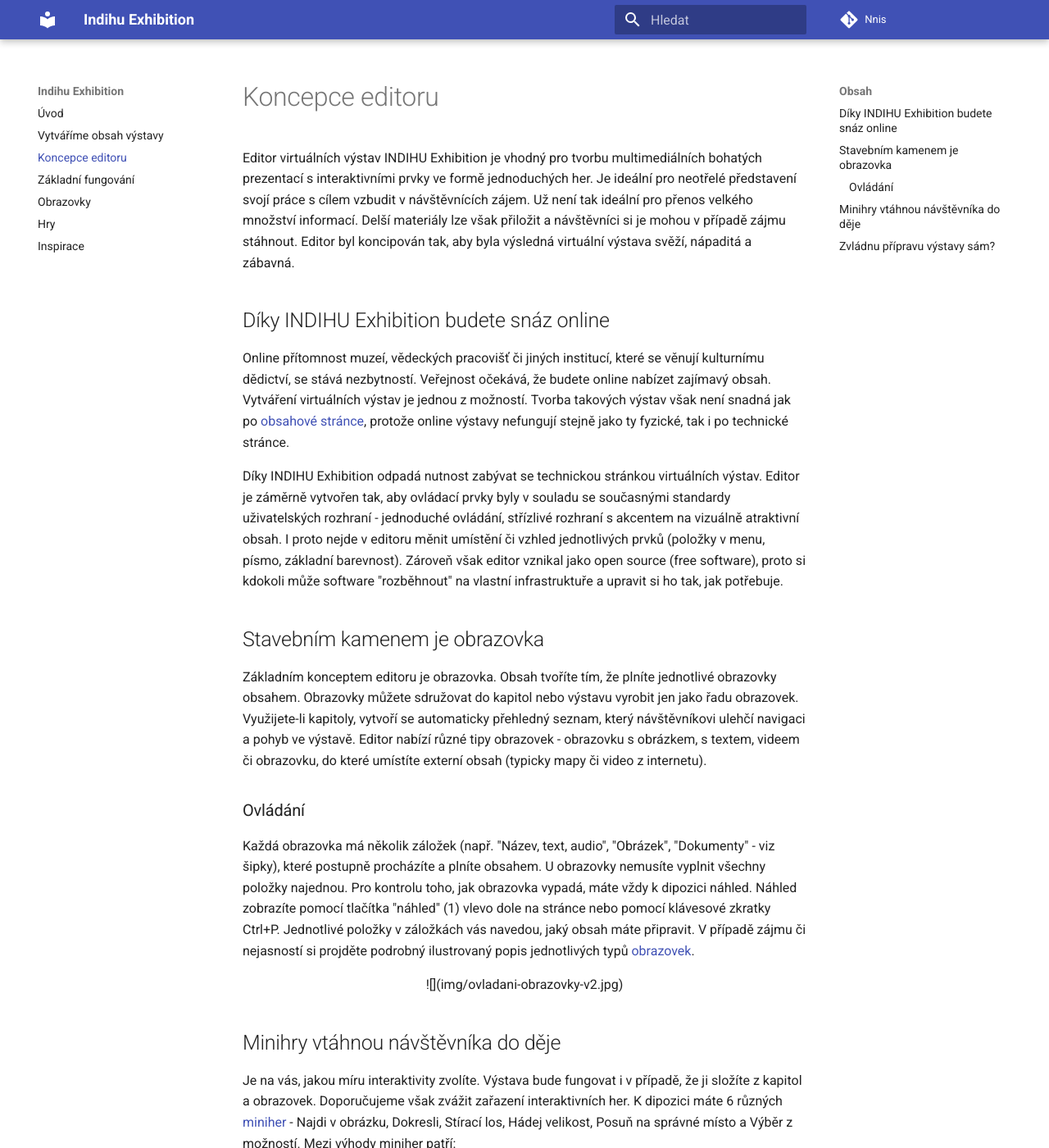
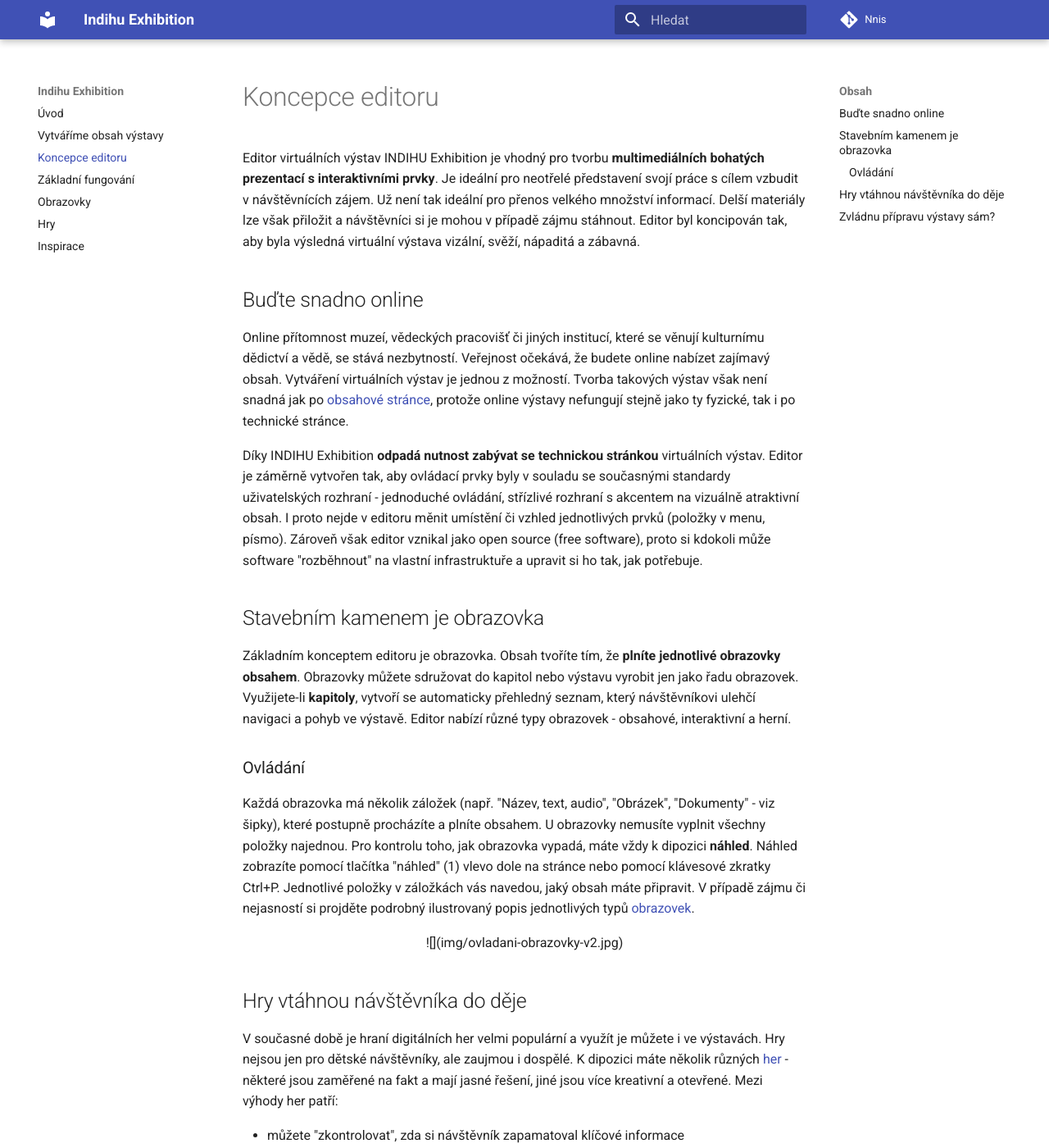
Before and after one commit to nnis/indihu-manual, an MkDocs documentation site: the page built from docs/koncepce-editoru.md, in a window 1280 px wide and 1400 px high. Shown: the whole window at 82% size. Built offline with MkDocs 1.6.1 and Material for MkDocs 9.7.7, drawn with Linux system fonts in a browser that asks for light colours; some of the changed text lies outside the part shown.

Commit message:
hry oprava explikace, vytučnění, oprava formulací

```diff
--- a/docs/koncepce-editoru.md
+++ b/docs/koncepce-editoru.md
@@ -1,26 +1,26 @@
 # Koncepce editoru
 
-Editor virtuálních výstav INDIHU Exhibition je vhodný pro tvorbu multimediálních bohatých prezentací s interaktivními prvky ve formě jednoduchých her. Je ideální  pro neotřelé představení svojí práce s cílem vzbudit v návštěvnících zájem. Už není tak ideální pro přenos velkého množství informací. Delší materiály lze však přiložit a návštěvníci si je mohou v případě zájmu stáhnout. Editor byl koncipován tak, aby byla výsledná virtuální výstava svěží, nápaditá a zábavná.
+Editor virtuálních výstav INDIHU Exhibition je vhodný pro tvorbu **multimediálních bohatých prezentací s interaktivními prvky**. Je ideální pro neotřelé představení svojí práce s cílem vzbudit v návštěvnících zájem. Už není tak ideální pro přenos velkého množství informací. Delší materiály lze však přiložit a návštěvníci si je mohou v případě zájmu stáhnout. Editor byl koncipován tak, aby byla výsledná virtuální výstava vizální, svěží, nápaditá a zábavná.
 
-## Díky INDIHU Exhibition budete snáz online
+## Buďte snadno online
 
-Online přítomnost muzeí, vědeckých pracovišť či jiných institucí, které se věnují kulturnímu dědictví, se stává nezbytností. Veřejnost očekává, že budete online nabízet zajímavý obsah. Vytváření virtuálních výstav je jednou z možností. Tvorba takových výstav však není snadná jak po [obsahové stránce](obsah-vystavy.md), protože online výstavy nefungují stejně jako ty fyzické, tak i po technické stránce.
+Online přítomnost muzeí, vědeckých pracovišť či jiných institucí, které se věnují kulturnímu dědictví a vědě, se stává nezbytností. Veřejnost očekává, že budete online nabízet zajímavý obsah. Vytváření virtuálních výstav je jednou z možností. Tvorba takových výstav však není snadná jak po [obsahové stránce](obsah-vystavy.md), protože online výstavy nefungují stejně jako ty fyzické, tak i po technické stránce.
 
-Díky INDIHU Exhibition odpadá nutnost zabývat se technickou stránkou virtuálních výstav. Editor je záměrně vytvořen tak, aby ovládací prvky byly v souladu se současnými standardy uživatelských rozhraní - jednoduché ovládání, střízlivé  rozhraní s akcentem na vizuálně atraktivní obsah. I proto nejde v editoru měnit umístění či vzhled jednotlivých prvků (položky v menu, písmo, základní barevnost). Zároveň však editor vznikal jako open source (free software), proto si kdokoli může software "rozběhnout" na vlastní infrastruktuře a upravit si ho tak, jak potřebuje.
+Díky INDIHU Exhibition **odpadá nutnost zabývat se technickou stránkou** virtuálních výstav. Editor je záměrně vytvořen tak, aby ovládací prvky byly v souladu se současnými standardy uživatelských rozhraní - jednoduché ovládání, střízlivé  rozhraní s akcentem na vizuálně atraktivní obsah. I proto nejde v editoru měnit umístění či vzhled jednotlivých prvků (položky v menu, písmo). Zároveň však editor vznikal jako open source (free software), proto si kdokoli může software "rozběhnout" na vlastní infrastruktuře a upravit si ho tak, jak potřebuje.
 
 ## Stavebním kamenem je obrazovka
 
-Základním konceptem editoru je obrazovka. Obsah tvoříte tím, že plníte jednotlivé obrazovky obsahem. Obrazovky můžete sdružovat do kapitol nebo výstavu vyrobit jen jako řadu obrazovek. Využijete-li kapitoly, vytvoří se automaticky přehledný seznam, který návštěvníkovi ulehčí navigaci a pohyb ve výstavě. Editor nabízí různé tipy obrazovek - obrazovku s obrázkem, s textem, videem či obrazovku, do které umístíte externí obsah (typicky mapy či video z internetu).
+Základním konceptem editoru je obrazovka. Obsah tvoříte tím, že **plníte jednotlivé obrazovky obsahem**. Obrazovky můžete sdružovat do kapitol nebo výstavu vyrobit jen jako řadu obrazovek. Využijete-li **kapitoly**, vytvoří se automaticky přehledný seznam, který návštěvníkovi ulehčí navigaci a pohyb ve výstavě. Editor nabízí různé typy obrazovek - obsahové, interaktivní a herní.
 
 ### Ovládání
 
-Každá obrazovka má několik záložek (např. "Název, text, audio", "Obrázek", "Dokumenty" - viz šipky), které postupně procházíte a plníte obsahem. U obrazovky nemusíte vyplnit všechny položky najednou. Pro kontrolu toho, jak obrazovka vypadá, máte vždy k dipozici náhled. Náhled zobrazíte pomocí tlačítka "náhled" (1) vlevo dole na stránce nebo pomocí klávesové zkratky Ctrl+P. Jednotlivé položky v záložkách vás navedou, jaký obsah máte připravit. V případě zájmu či nejasností si projděte podrobný ilustrovaný popis jednotlivých typů [obrazovek](obrazovky.md).
+Každá obrazovka má několik záložek (např. "Název, text, audio", "Obrázek", "Dokumenty" - viz šipky), které postupně procházíte a plníte obsahem. U obrazovky nemusíte vyplnit všechny položky najednou. Pro kontrolu toho, jak obrazovka vypadá, máte vždy k dipozici **náhled**. Náhled zobrazíte pomocí tlačítka "náhled" (1) vlevo dole na stránce nebo pomocí klávesové zkratky Ctrl+P. Jednotlivé položky v záložkách vás navedou, jaký obsah máte připravit. V případě zájmu či nejasností si projděte podrobný ilustrovaný popis jednotlivých typů [obrazovek](obrazovky.md).
 
 <center>![](img/ovladani-obrazovky-v2.jpg)</center>
 
-## Minihry vtáhnou návštěvníka do děje
+## Hry vtáhnou návštěvníka do děje
 
-Je na vás, jakou míru interaktivity zvolíte. Výstava bude fungovat i v případě, že ji složíte z kapitol a obrazovek. Doporučujeme však zvážit zařazení interaktivních her. K dipozici máte 6 různých [miniher](minihry.md) - Najdi v obrázku, Dokresli, Stírací los, Hádej velikost, Posuň na správné místo a Výběr z možností.  Mezi výhody miniher patří:
+V současné době je hraní digitálních her velmi populární a využít je můžete i ve výstavách. Hry nejsou jen pro dětské návštěvníky, ale zaujmou i dospělé. K dipozici máte několik různých [her](hry.md) - některé jsou zaměřené na fakt a mají jasné řešení, jiné jsou více kreativní a otevřené. Mezi výhody her patří:
 
 * můžete "zkontrolovat", zda si návštěvník zapamatoval klíčové informace
 * hrou upozorníte na nejdůležitější informace
```
Also changed, not shown: other parts of docs/koncepce-editoru.md (+1 -0 lines).
